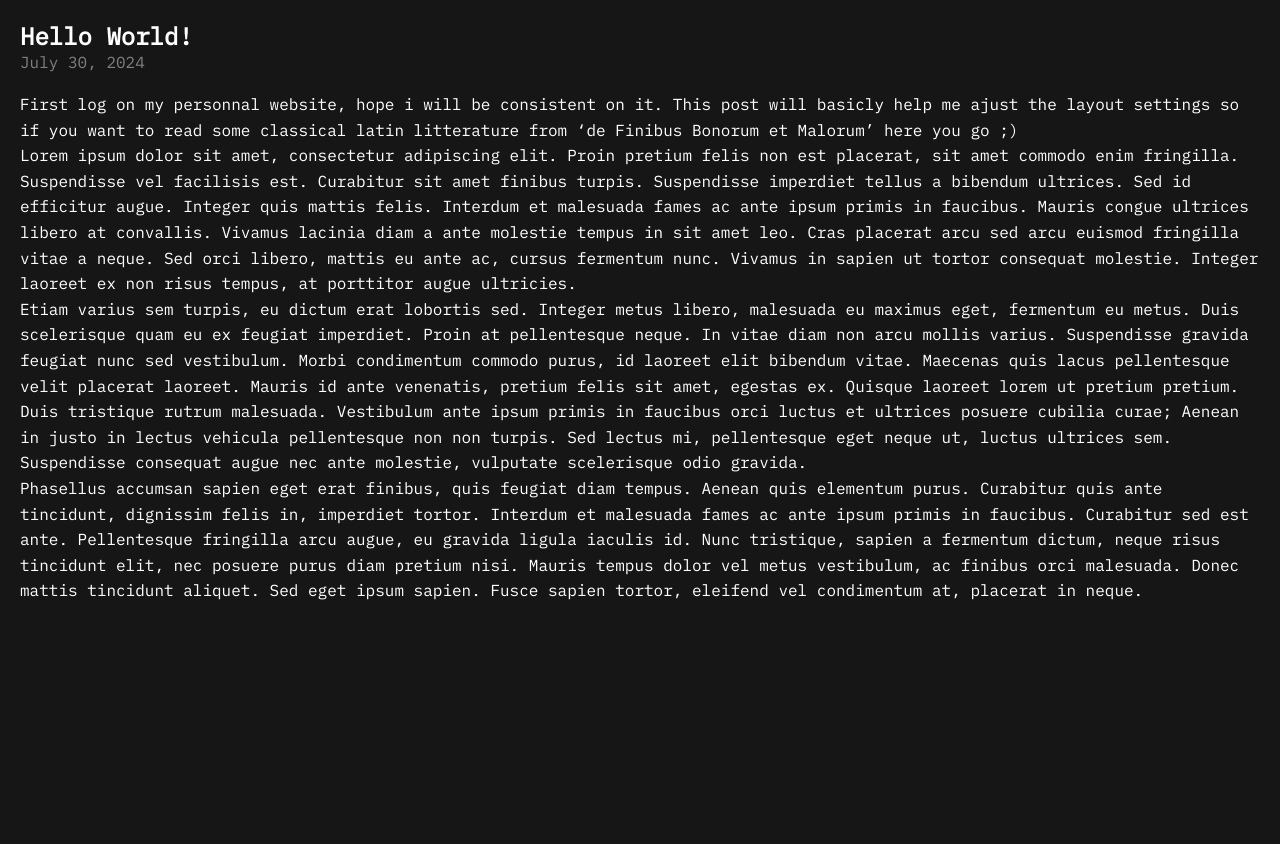
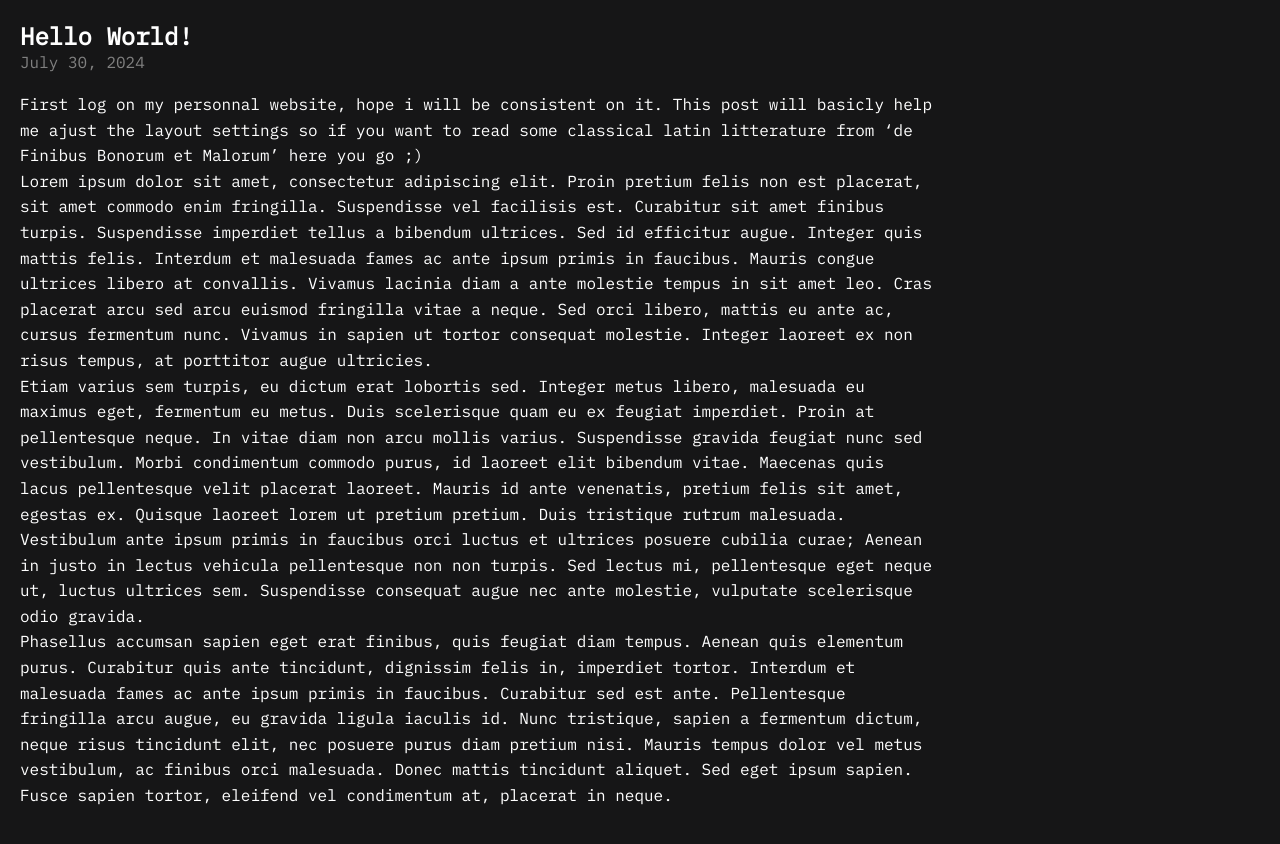
Before and after one commit to tayheau/tayheau.github.io, a Jekyll site: the page built from _posts/2024-07-30-helloworld.md, in a window 1280 px wide. Shown: the top 844 px of the page. Built offline with Jekyll 4.4.1, drawn with Linux system fonts in a browser that asks for light colours.

Commit message:
Update post.html

```diff
--- a/_layouts/post.html
+++ b/_layouts/post.html
@@ -22,6 +22,7 @@
             display: flex;
             justify-content: center;
             align-items: center;
+            width: 60em;
         }
 
         h1 {
```
